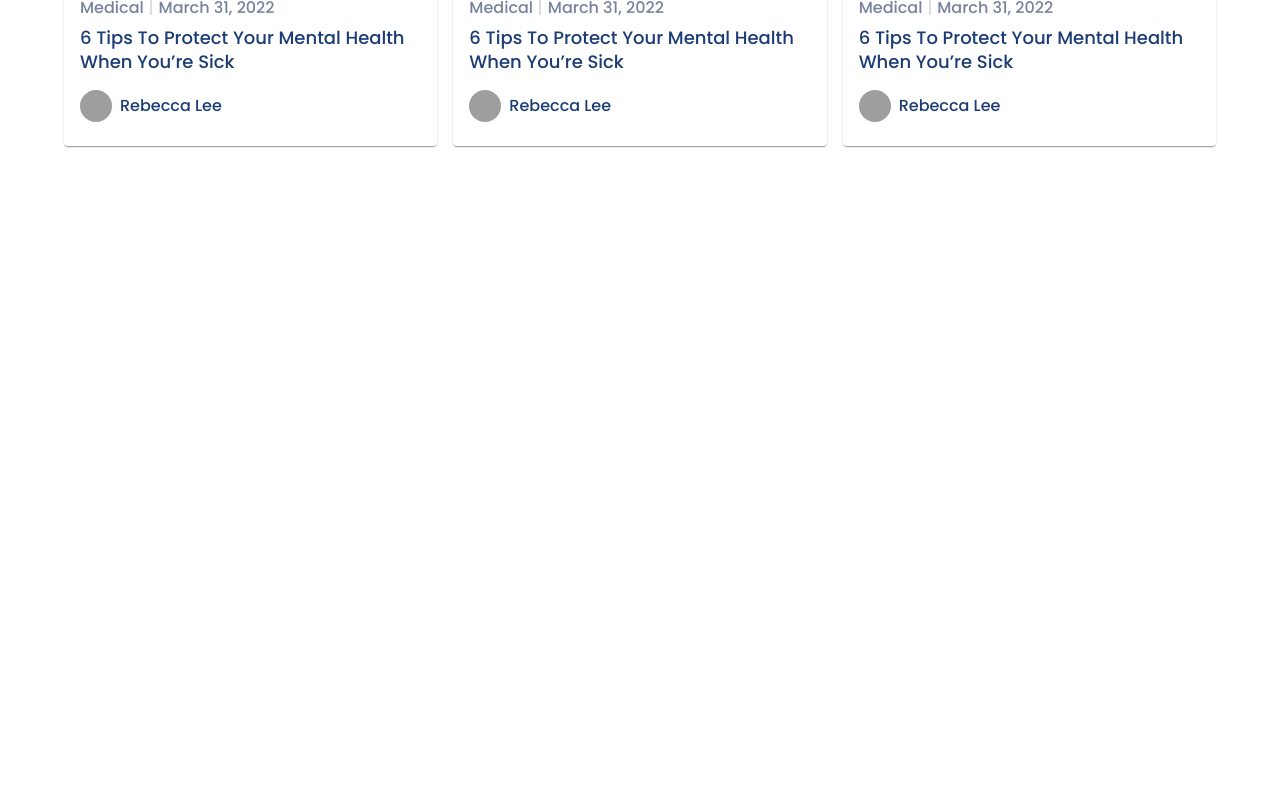
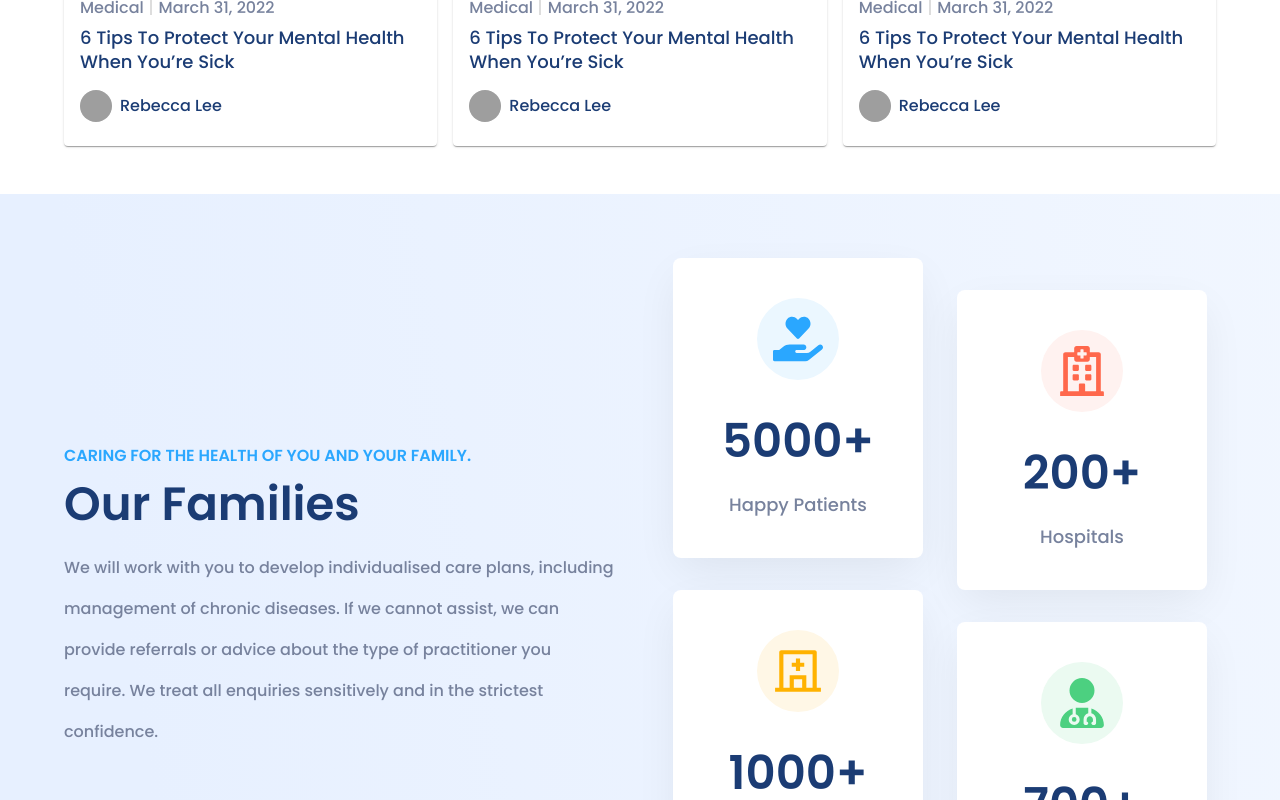
Before and after one commit to AshuJojo/medify, a React (Vite) app: page / in a window 1280 px wide. Shown: the part 3662-4462 px from the top of the page. Before the commit the page ends 3856 px from the top, so only its background shows below. Built offline with nearby package versions, Linux system fonts and the light colour scheme; grey boxes are pictures that could not be loaded.

Commit message:
Implemented Statistics Section Responsive

```diff
--- a/src/components/cards/StatisticsCard.jsx
+++ b/src/components/cards/StatisticsCard.jsx
@@ -1,4 +1,4 @@
-import { Box, Paper, Typography } from "@mui/material"
+import { Box, Paper, Stack, Typography } from "@mui/material"
 
 const StatisticsCard = ({ icon, iconBg, iconColor, statsNum, statsName, ...props }) => {
     return (
@@ -6,15 +6,13 @@ const StatisticsCard = ({ icon, iconBg, iconColor, statsNum, statsName, ...props
             {...props}
             elevation={0}
         >
+            <Stack direction='column' sx={{ height: '100%', textAlign: 'center', justifyContent: 'space-around' }}>
                 <Box sx={{
                     bgcolor: iconBg,
                     p: 2,
-                width: 70,
-                height: 70,
                     borderRadius: '50rem',
                     display: 'flex',
                     justifyContent: 'center',
-                alignItems: "center",
                     mx: 'auto',
                     fontSize: 50,
                     color: iconColor
@@ -22,8 +20,18 @@ const StatisticsCard = ({ icon, iconBg, iconColor, statsNum, statsName, ...props
                 >
                     {icon}
                 </Box>
-            <Typography variant="h3" sx={{ color: 'primary.dark', textAlign: 'center', fontWeight: 600, mt: 2, mb: 1 }}>{`${statsNum}+`}</Typography>
-            <Typography sx={{ color: '#77829D', textAlign: 'center', fontWeight: 500, fontSize: 18 }}>{statsName}</Typography>
+                <Typography
+                    variant="h2"
+                    sx={{
+                        mt: 2,
+                        mb: 1
+                    }}
+                >
+                    {`${statsNum}+`}
+                </Typography>
+
+                <Typography variant="h5" color="#77829D" fontWeight={500}>{statsName}</Typography>
+            </Stack>
         </Paper>
     )
 }
--- a/src/components/sections/StatisticsSection.jsx
+++ b/src/components/sections/StatisticsSection.jsx
@@ -1,45 +1,28 @@
 import { Box, Container, Typography } from "@mui/material"
+import Grid from '@mui/material/Grid2'
+import { FaHandHoldingHeart, FaRegHospital } from "react-icons/fa"
+import { FaUserDoctor } from "react-icons/fa6"
+import { RiHospitalLine } from "react-icons/ri"
 import StatisticsCard from "../cards/StatisticsCard"
-import { FaHandHoldingHeart, FaRegHospital } from "react-icons/fa"
-import { RiHospitalLine } from "react-icons/ri"
-import { FaUserDoctor } from "react-icons/fa6"
 
 const StatisticsSection = () => {
     return (
         <Container>
-            <Box
-                sx={{
-                    width: '50%',
-                    py: 30,
-                    mr: 15
-                }}
-            >
-                <Typography variant="subtitle1" color='primary' fontWeight={600}>CARING FOR THE HEALTH OF YOU AND YOUR FAMILY.</Typography>
-                <Typography
-                    variant="h3"
-                    sx={{
-                        fontSize: '3.5em',
-                        fontWeight: 700,
-                    }}
-                >
+            <Grid container spacing={6} py={4}>
+                <Grid item size={{ xs: 12, md: 6 }} my='auto'>
+                    <Typography variant="h6">CARING FOR THE HEALTH OF YOU AND YOUR FAMILY.</Typography>
+                    <Typography variant="h2" my={1}>
                         Our Families
                     </Typography>
 
-                <Typography
-                    sx={{
-                        py: 1,
-                        color: '#5C6169',
-                        fontSize: '1rem',
-                        mt: '2rem'
-                    }}
-                >
+                    <Typography variant="subtitle2" sx={{ color: '#77829D', mt: 2, lineHeight: '2.55rem' }}>
                         We will work with you to develop individualised care plans, including management of chronic diseases. If we cannot assist, we can provide referrals or advice about the type of practitioner you require. We treat all enquiries sensitively and in the strictest confidence.
                     </Typography>
-            </Box>
-            <Box sx={{
-                width: '50%',
-                position: 'relative',
-            }}>
+                </Grid>
+                <Grid item size={{ xs: 12, md: 6 }}>
+                    <Box sx={{ width: '100%', mx: 'auto', my: 4 }}>
+                        <Grid container spacing={2} justifyContent={'center'}>
+                            <Grid item size={{ xs: 12, sm: 6, md: 6 }}>
                                 <StatisticsCard
                                     icon={<FaHandHoldingHeart />}
                                     iconBg='#EBF7FF'
@@ -47,15 +30,17 @@ const StatisticsSection = () => {
                                     statsNum={5000}
                                     statsName='Happy Patients'
                                     sx={{
-                        width: 250,
+                                        height: 300,
+                                        maxWidth: 250,
                                         borderRadius: 2,
                                         mb: 2,
                                         py: 4,
                                         boxShadow: '0px 15px 45px -5px #00000012',
-                        position: 'absolute',
-                        transform: 'translate( 0%, -120%)'
+                                        mx: 'auto'
                                     }}
                                 />
+                            </Grid>
+                            <Grid item size={{ xs: 12, sm: 6, md: 6 }} sx={{ mt: { md: 4 } }}>
                                 <StatisticsCard
                                     icon={<FaRegHospital />}
                                     iconBg='#FFF2F0'
@@ -63,15 +48,18 @@ const StatisticsSection = () => {
                                     statsNum={200}
                                     statsName='Hospitals'
                                     sx={{
-                        width: 250,
+                                        height: 300,
+                                        maxWidth: 250,
                                         borderRadius: 2,
                                         mb: 2,
                                         py: 4,
                                         boxShadow: '0px 15px 45px -5px #00000012',
-                        position: 'absolute',
-                        transform: 'translate( 110%, -100%)'
+                                        mx: 'auto'
                                     }}
                                 />
+                            </Grid>
+                            <Grid item size={{ xs: 12, sm: 6, md: 6 }} sx={{ mt: { md: -4 } }}>
+
                                 <StatisticsCard
                                     icon={<RiHospitalLine />}
                                     iconBg="#FFF7E6"
@@ -79,15 +67,18 @@ const StatisticsSection = () => {
                                     statsNum={1000}
                                     statsName='Laboratories'
                                     sx={{
-                        width: 250,
+                                        height: 300,
+                                        maxWidth: 250,
                                         borderRadius: 2,
                                         mb: 2,
                                         py: 4,
                                         boxShadow: '0px 15px 45px -5px #00000012',
-                        position: 'absolute',
-                        transform: 'translate( 0%, -10%)'
+                                        mx: 'auto'
                                     }}
                                 />
+
+                            </Grid>
+                            <Grid item size={{ xs: 12, sm: 6, md: 6 }}>
                                 <StatisticsCard
                                     icon={<FaUserDoctor />}
                                     iconBg='#EBFAF1'
@@ -95,17 +86,21 @@ const StatisticsSection = () => {
                                     statsNum={700}
                                     statsName='Expert Doctors'
                                     sx={{
-                        width: 250,
+                                        height: 300,
+                                        maxWidth: 250,
                                         borderRadius: 2,
                                         mb: 2,
                                         py: 4,
                                         boxShadow: '0px 15px 45px -5px #00000012',
-                        position: 'absolute',
-                        transform: 'translate( 110%, 10%)'
+                                        mx: 'auto'
                                     }}
                                 />
+                            </Grid>
+                        </Grid>
                     </Box>
-        </Container>
+                </Grid>
+            </Grid>
+        </Container >
     )
 }
 
--- a/src/pages/Home.jsx
+++ b/src/pages/Home.jsx
@@ -20,6 +20,7 @@ const Home = () => {
 
   return (
     <>
+
       <AlertBar />
       <Navbar bgColor={'inherit'} shadow={false} />
       <HeroSection />
@@ -36,7 +37,6 @@ const Home = () => {
         }}>
           <Stack direction='column' spacing={6}>
             <LocationForm />
-
             <Box width="100%">
               <Typography variant="h4" textAlign={'center'} mb={2}>You may be looking for</Typography>
               <SearchRecommendation />
@@ -75,11 +75,11 @@ const Home = () => {
         <DoctorsCarousel />
       </Box>
       <CareSection />
-
       <BlogSection />
 
+
+      <StatisticsSection />
       {/*
-      <StatisticsSection />
 
       <Box sx={{ bgcolor: "white", py: '3rem' }}>
         <FAQsSection />
```
Lines whose indentation alone changed are shown as unchanged.
